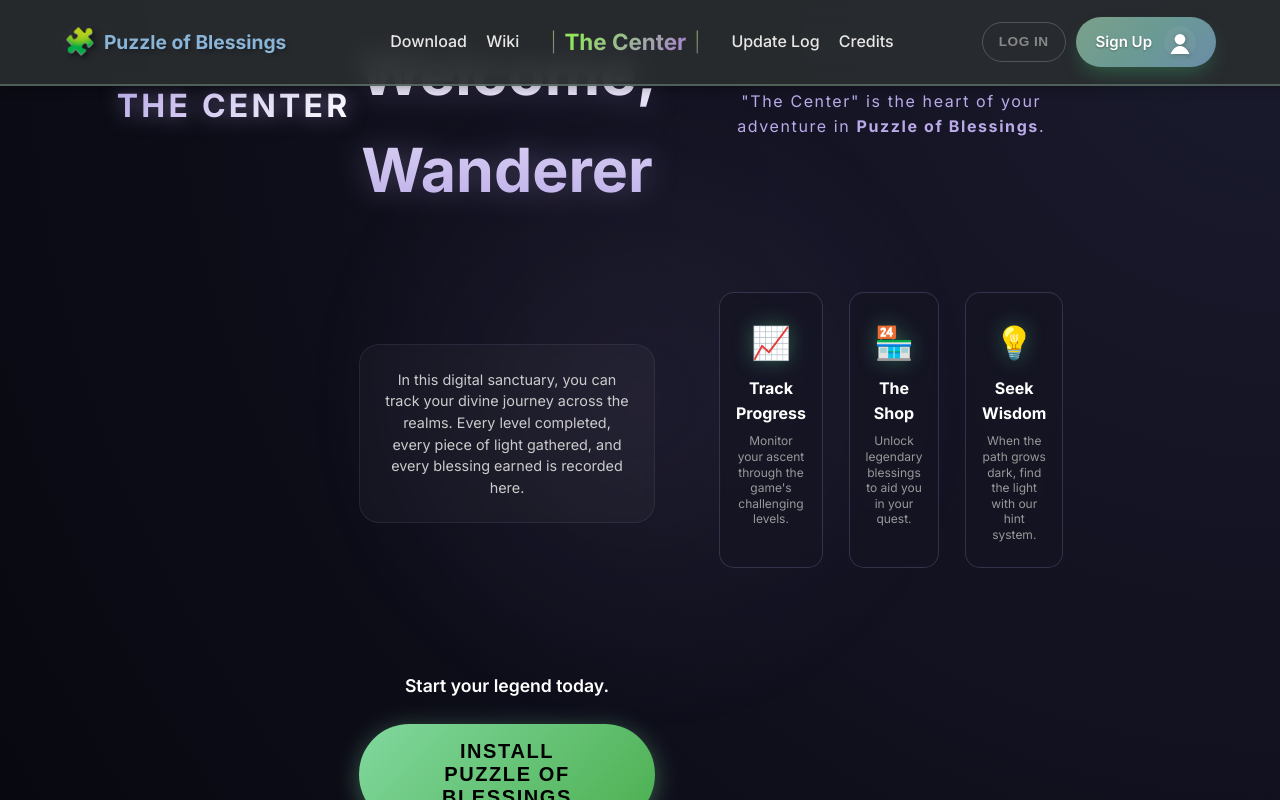
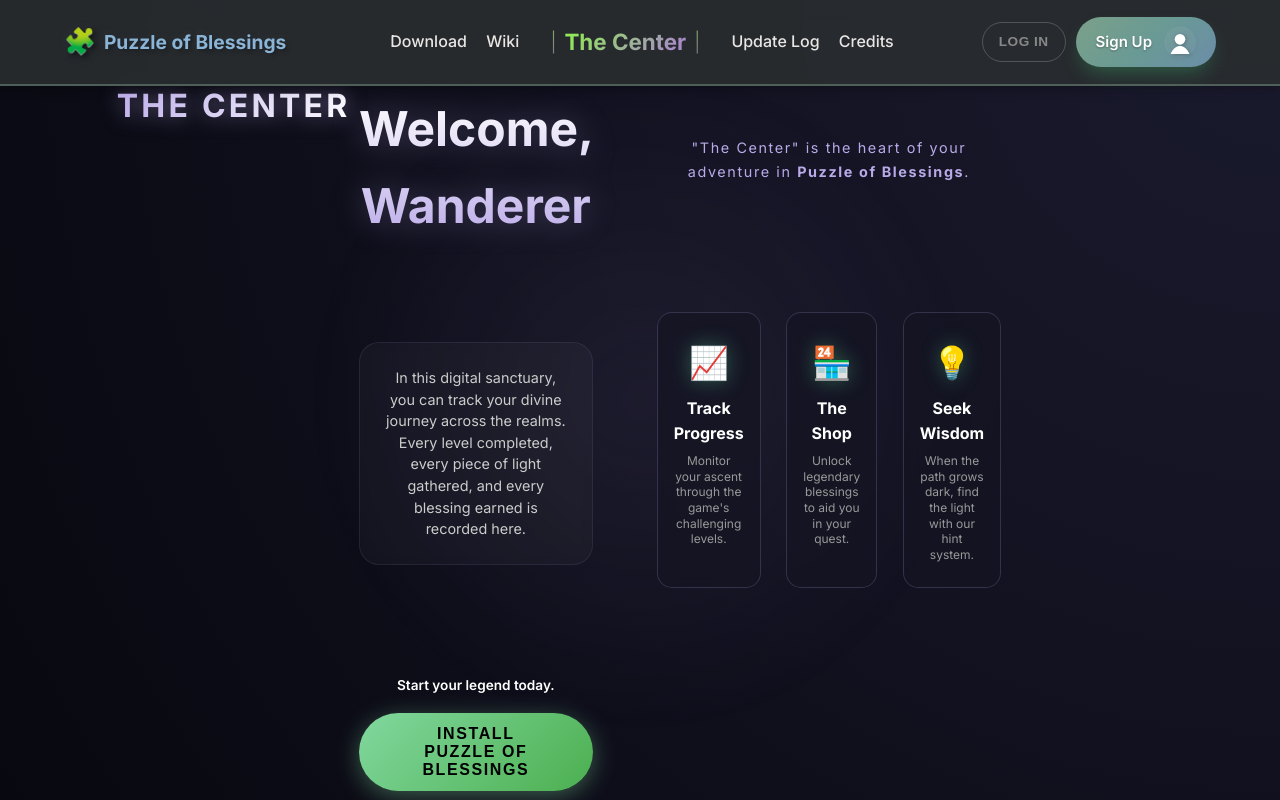
Before and after one commit to SalvadorMilaFilipe/WebsitePuzzleofBlessings, a React (Vite) app: page /centro in a window 1280 px wide. Built offline with nearby package versions, Linux system fonts and the light colour scheme.

Commit message:
Alteracoes Website 24/03/2026 - Correcao da formatacao de texto e botoes do the center, quando nao loggado (2)

```diff
--- a/css/centro.css
+++ b/css/centro.css
@@ -293,7 +293,7 @@
 }
 
 .guest-hero {
-    margin-top: clamp(6rem, 15vh, 10rem);
+    margin-top: clamp(8rem, 18vh, 12rem); /* Increased slightly to push clear of navbar */
     animation: fadeInScale 1s cubic-bezier(0.2, 0.8, 0.2, 1);
     text-align: center;
     max-width: clamp(600px, 80vw, 850px);
@@ -302,9 +302,9 @@
 }
 
 .hero-welcome {
-    font-size: clamp(2.2rem, 8vh, 3.8rem);
+    font-size: clamp(1.8rem, 6vh, 3rem); /* Smaller title */
     font-weight: 900;
-    margin-bottom: 0.5rem;
+    margin-bottom: 0.2rem; /* Tighter spacing */
     background: linear-gradient(to bottom, #ffffff, #baaae8);
     -webkit-background-clip: text;
     background-clip: text;
@@ -313,9 +313,9 @@
 }
 
 .hero-tagline {
-    font-size: clamp(0.9rem, 2vh, 1.2rem);
+    font-size: clamp(0.8rem, 1.8vh, 1rem); /* Smaller tagline */
     color: #baaae8;
-    margin-bottom: 1.5rem;
+    margin-bottom: 1.2rem;
     letter-spacing: 0.1rem;
 }
 
@@ -377,11 +377,12 @@
     display: flex;
     flex-direction: column;
     align-items: center;
-    gap: 1.5rem;
+    gap: 1rem; /* Reduced gap to bring button up */
+    margin-top: -1rem; /* Pull slightly higher */
 }
 
 .cta-text {
-    font-size: 1.1rem;
+    font-size: clamp(0.85rem, 1.5vh, 1rem); /* Smaller CTA text */
     color: #fff;
     font-weight: 600;
 }
@@ -390,9 +391,9 @@
     background: linear-gradient(135deg, #81D89E 0%, #4CAF50 100%);
     color: #000;
     border: none;
-    padding: clamp(0.8rem, 2vh, 1.2rem) clamp(2rem, 5vw, 3.5rem);
+    padding: clamp(0.6rem, 1.5vh, 1rem) clamp(1.5rem, 4vw, 2.5rem); /* Slightly smaller button */
     border-radius: 50px;
-    font-size: clamp(1rem, 2.5vh, 1.3rem);
+    font-size: clamp(0.9rem, 2vh, 1.1rem); /* Smaller font */
     font-weight: 800;
     text-transform: uppercase;
     letter-spacing: 0.1rem;
```
